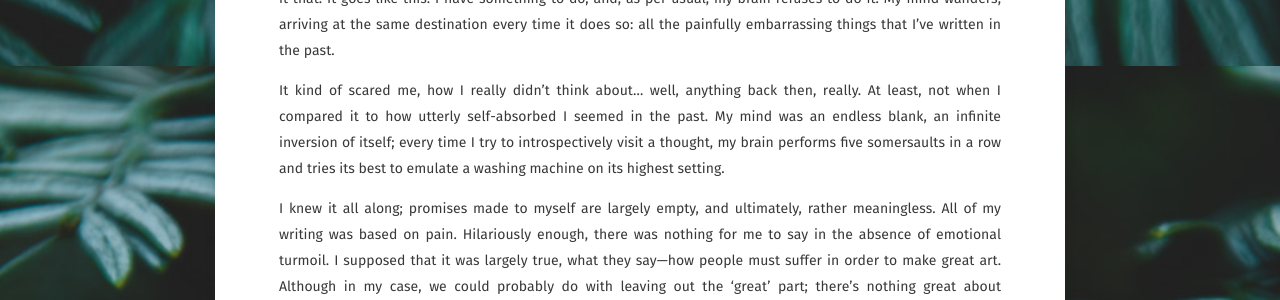
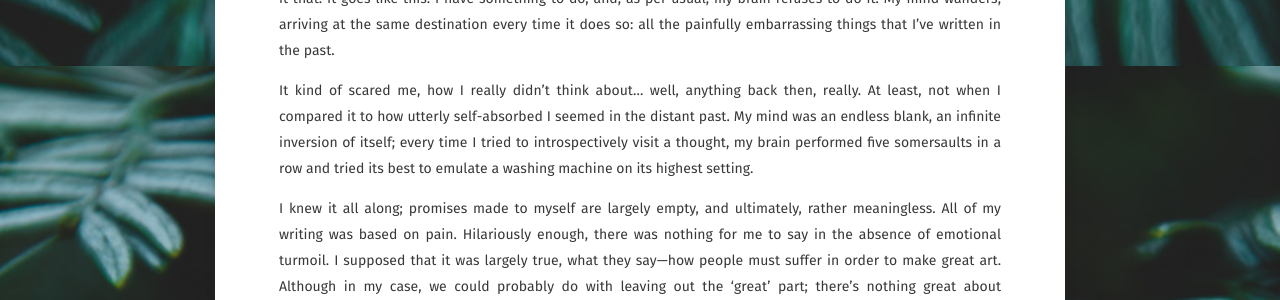
Before and after one commit to pvulus/pvulus.github.io, a Jekyll site: the page built from _posts/2018-03-16-time-sure-flies.md, in a window 1280 px wide. Shown: the part 834-1134 px from the top of the page. Built offline with Jekyll 4.4.1, drawn with Linux system fonts in a browser that asks for light colours; some web fonts are replaced.

Commit message:
whoops
+ typos

```diff
--- a/_posts/2018-03-16-time-sure-flies.md
+++ b/_posts/2018-03-16-time-sure-flies.md
@@ -17,7 +17,7 @@ I had too many things to do, and a bottomless pit of demotivation too big. Now,
 
 I eventually realised that there was a specific pattern to my erratic journaling habits—if you could really even call it that. It goes like this: I have something to do, and, as per usual, my brain refuses to do it. My mind wanders, arriving at the same destination every time it does so: all the painfully embarrassing things that I've written in the past.
 
-It kind of scared me, how I really didn't think about... well, anything back then, really. At least, not when I compared it to how utterly self-absorbed I seemed in the past. My mind was an endless blank, an infinite inversion of itself; every time I try to introspectively visit a thought, my brain performs five somersaults in a row and tries its best to emulate a washing machine on its highest setting.
+It kind of scared me, how I really didn't think about... well, anything back then, really. At least, not when I compared it to how utterly self-absorbed I seemed in the distant past. My mind was an endless blank, an infinite inversion of itself; every time I tried to introspectively visit a thought, my brain performed five somersaults in a row and tried its best to emulate a washing machine on its highest setting.
 
 I knew it all along; promises made to myself are largely empty, and ultimately, rather meaningless. All of my writing was based on pain. Hilariously enough, there was nothing for me to say in the absence of emotional turmoil. I supposed that it was largely true, what they say—how people must suffer in order to make great art. Although in my case, we could probably do with leaving out the 'great' part; there's nothing great about cowardice, after all.
 
```
